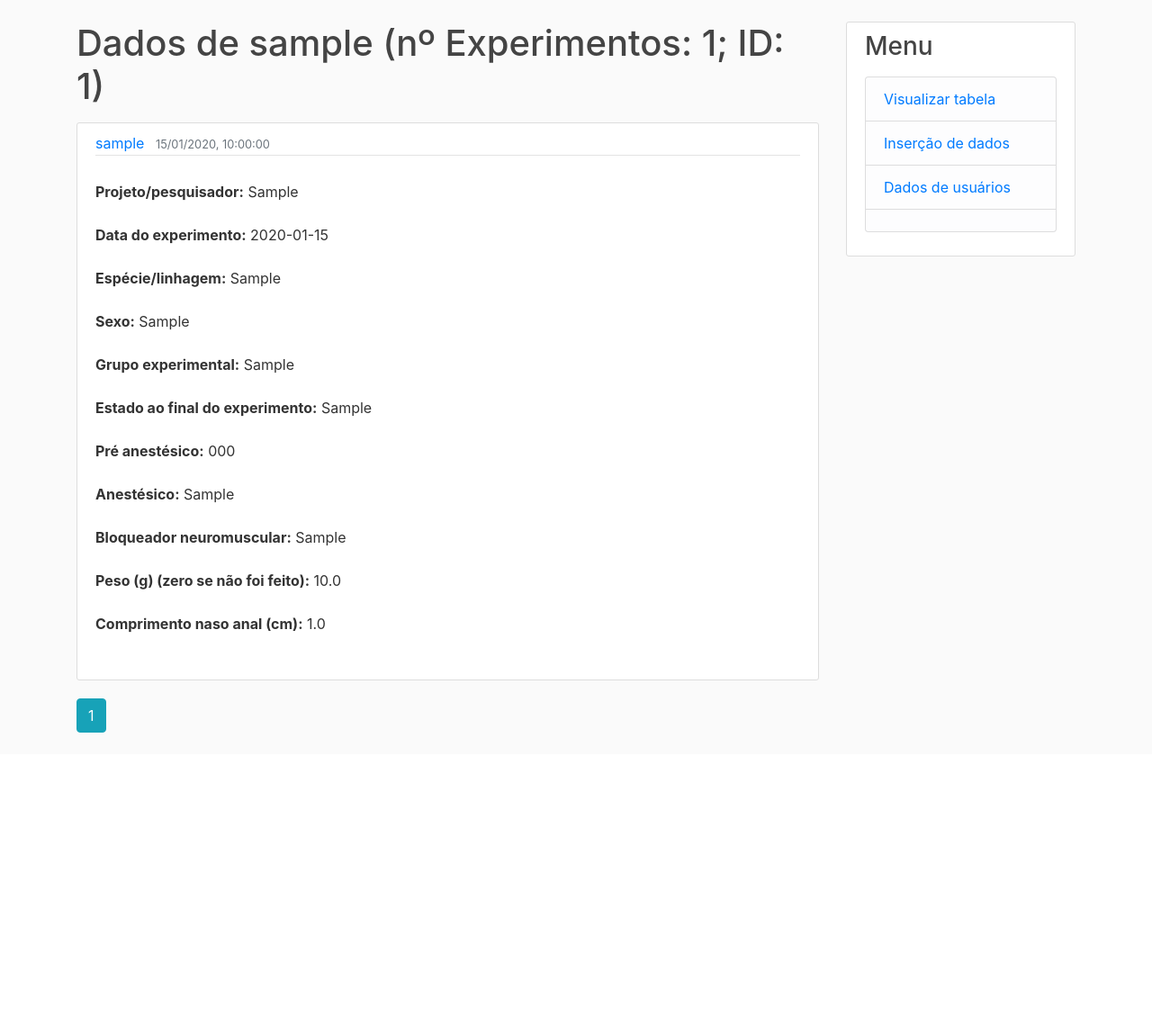
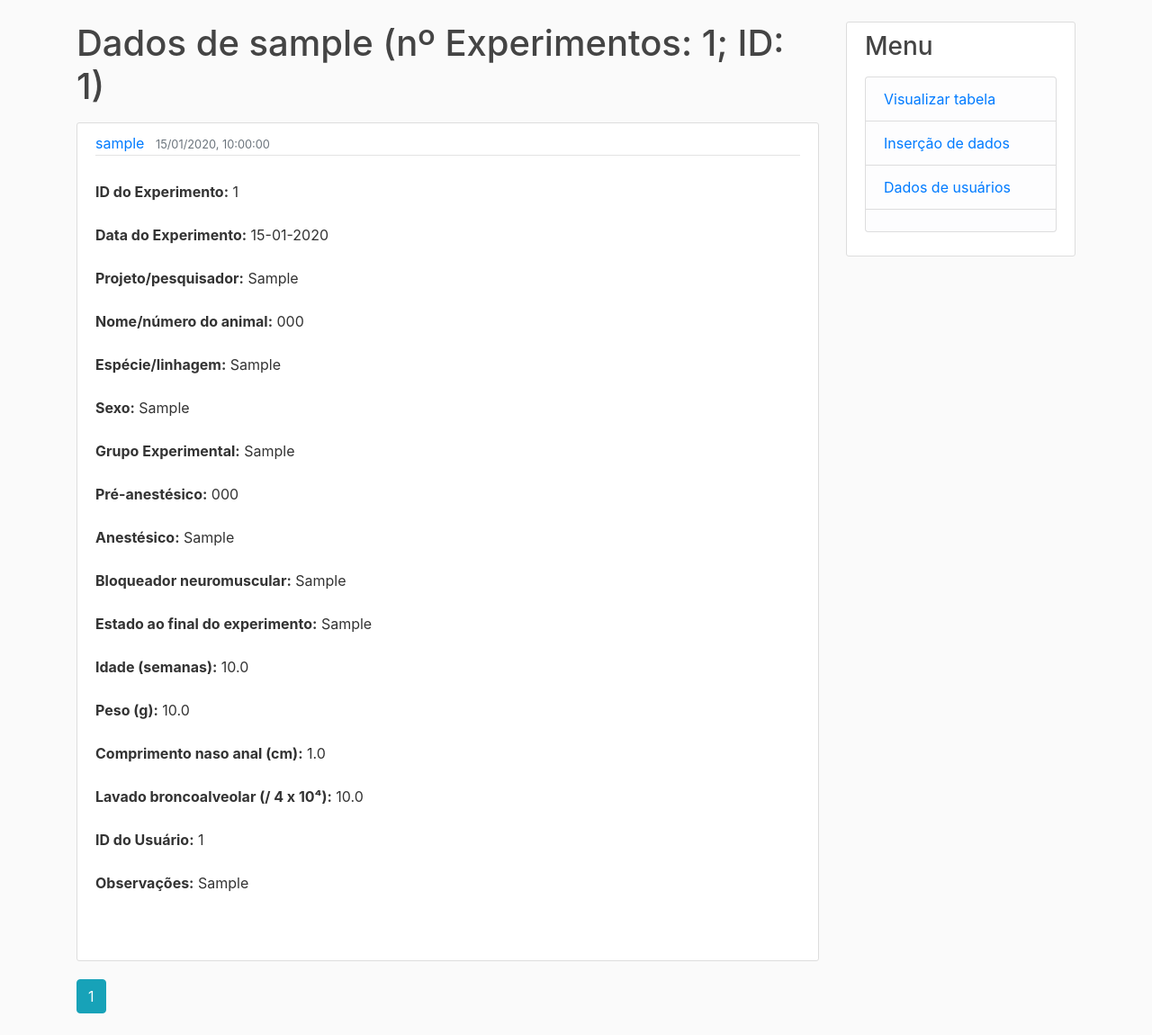
Before and after one commit to ricardosaito0/lab_bank, a Flask app: template lab_bank/templates/user_subjects.html in a window 1280 px wide. Shown: the part 56-1206 px from the top of the page at 90% size. Before the commit the page ends 870 px from the top, so only its background shows below. Run offline with Flask 3, Linux system fonts and the light colour scheme; tables that the repository leaves empty hold one stand-in row (values such as "Sample post"); the template is opened without the code that fills it: values that come from a table or form of the project are taken from there, most other values are stand-ins (such as "Sample title", 1, 10 or a date in 2020); parts of the project's set-up code (start-up, migrations or seed data) failed here and were passed over; some libraries are stand-ins or nearby versions.

Commit message:
Atualização do dia 27/01

```diff
--- a/lab_bank/models.py
+++ b/lab_bank/models.py
@@ -74,6 +74,7 @@ class Subject(db.Model):
     age = db.Column(db.Float, nullable=False)
     weight = db.Column(db.Float, nullable=False)
     project = db.Column(db.String(255), nullable=True)
+    name_number = db.Column(db.String(255), nullable=True)
     naso_anal_length = db.Column(db.Float, nullable=True)
     bronchoalveolar_lavage = db.Column(db.Float, nullable=True)
     user_id = db.Column(db.Integer, db.ForeignKey('user.id'), nullable=False)
--- /dev/null
+++ b/lab_bank/static/uploads/20250127143710_Buds3_Pro_IEF_Neutral.txt
@@ -0,0 +1 @@
+GraphicEQ: 20 -9.5; 21 -9.6; 22 -9.7; 23 -9.8; 24 -9.8; 26 -9.9; 27 -9.9; 29 -10.0; 30 -10.0; 32 -10.0; 34 -10.0; 36 -9.9; 38 -9.8; 40 -9.6; 43 -9.4; 45 -9.2; 48 -9.0; 50 -8.8; 53 -8.5; 56 -8.3; 59 -8.0; 63 -7.8; 66 -7.6; 70 -7.4; 74 -7.2; 78 -7.0; 83 -6.8; 87 -6.6; 92 -6.4; 97 -6.1; 103 -5.8; 109 -5.5; 115 -5.2; 121 -4.9; 128 -4.6; 136 -4.3; 143 -4.1; 151 -3.9; 160 -3.6; 169 -3.4; 178 -3.2; 188 -3.0; 199 -2.9; 210 -2.7; 222 -2.5; 235 -2.4; 248 -2.2; 262 -2.1; 277 -2.0; 292 -1.9; 309 -1.9; 326 -1.9; 345 -1.9; 364 -1.9; 385 -2.0; 406 -2.0; 429 -2.1; 453 -2.2; 479 -2.2; 506 -2.3; 534 -2.4; 565 -2.4; 596 -2.5; 630 -2.6; 665 -2.7; 703 -2.7; 743 -2.8; 784 -2.9; 829 -3.0; 875 -3.0; 924 -3.1; 977 -3.1; 1032 -3.1; 1090 -3.0; 1151 -3.0; 1216 -3.0; 1284 -3.0; 1357 -3.0; 1433 -3.0; 1514 -3.1; 1599 -3.1; 1689 -3.1; 1784 -3.1; 1885 -3.1; 1991 -3.0; 2103 -2.9; 2221 -2.8; 2347 -2.7; 2479 -2.5; 2618 -2.3; 2766 -2.1; 2921 -1.8; 3086 -1.4; 3260 -1.0; 3443 -0.8; 3637 -0.7; 3842 -1.0; 4058 -1.4; 4287 -1.9; 4528 -2.5; 4783 -3.0; 5052 -3.4; 5337 -3.8; 5637 -4.2; 5955 -4.6; 6290 -5.0; 6644 -5.4; 7018 -5.8; 7414 -6.2; 7831 -6.4; 8272 -6.5; 8738 -6.5; 9230 -6.2; 9749 -5.6; 10298 -4.8; 10878 -3.8; 11490 -2.6; 12137 -1.1; 12821 -0.0; 13543 0.0; 14305 -0.8; 15110 -1.6; 15961 -2.2; 16860 -2.5; 17809 -2.6; 18812 -2.7; 19871 -2.7
--- /dev/null
+++ b/lab_bank/static/uploads/20250127143747_Buds3_Pro_IEF_Neutral.txt
@@ -0,0 +1 @@
+GraphicEQ: 20 -9.5; 21 -9.6; 22 -9.7; 23 -9.8; 24 -9.8; 26 -9.9; 27 -9.9; 29 -10.0; 30 -10.0; 32 -10.0; 34 -10.0; 36 -9.9; 38 -9.8; 40 -9.6; 43 -9.4; 45 -9.2; 48 -9.0; 50 -8.8; 53 -8.5; 56 -8.3; 59 -8.0; 63 -7.8; 66 -7.6; 70 -7.4; 74 -7.2; 78 -7.0; 83 -6.8; 87 -6.6; 92 -6.4; 97 -6.1; 103 -5.8; 109 -5.5; 115 -5.2; 121 -4.9; 128 -4.6; 136 -4.3; 143 -4.1; 151 -3.9; 160 -3.6; 169 -3.4; 178 -3.2; 188 -3.0; 199 -2.9; 210 -2.7; 222 -2.5; 235 -2.4; 248 -2.2; 262 -2.1; 277 -2.0; 292 -1.9; 309 -1.9; 326 -1.9; 345 -1.9; 364 -1.9; 385 -2.0; 406 -2.0; 429 -2.1; 453 -2.2; 479 -2.2; 506 -2.3; 534 -2.4; 565 -2.4; 596 -2.5; 630 -2.6; 665 -2.7; 703 -2.7; 743 -2.8; 784 -2.9; 829 -3.0; 875 -3.0; 924 -3.1; 977 -3.1; 1032 -3.1; 1090 -3.0; 1151 -3.0; 1216 -3.0; 1284 -3.0; 1357 -3.0; 1433 -3.0; 1514 -3.1; 1599 -3.1; 1689 -3.1; 1784 -3.1; 1885 -3.1; 1991 -3.0; 2103 -2.9; 2221 -2.8; 2347 -2.7; 2479 -2.5; 2618 -2.3; 2766 -2.1; 2921 -1.8; 3086 -1.4; 3260 -1.0; 3443 -0.8; 3637 -0.7; 3842 -1.0; 4058 -1.4; 4287 -1.9; 4528 -2.5; 4783 -3.0; 5052 -3.4; 5337 -3.8; 5637 -4.2; 5955 -4.6; 6290 -5.0; 6644 -5.4; 7018 -5.8; 7414 -6.2; 7831 -6.4; 8272 -6.5; 8738 -6.5; 9230 -6.2; 9749 -5.6; 10298 -4.8; 10878 -3.8; 11490 -2.6; 12137 -1.1; 12821 -0.0; 13543 0.0; 14305 -0.8; 15110 -1.6; 15961 -2.2; 16860 -2.5; 17809 -2.6; 18812 -2.7; 19871 -2.7
--- /dev/null
+++ b/lab_bank/static/uploads/20250127144052_Buds3_Pro_IEF_Neutral.txt
@@ -0,0 +1 @@
+GraphicEQ: 20 -9.5; 21 -9.6; 22 -9.7; 23 -9.8; 24 -9.8; 26 -9.9; 27 -9.9; 29 -10.0; 30 -10.0; 32 -10.0; 34 -10.0; 36 -9.9; 38 -9.8; 40 -9.6; 43 -9.4; 45 -9.2; 48 -9.0; 50 -8.8; 53 -8.5; 56 -8.3; 59 -8.0; 63 -7.8; 66 -7.6; 70 -7.4; 74 -7.2; 78 -7.0; 83 -6.8; 87 -6.6; 92 -6.4; 97 -6.1; 103 -5.8; 109 -5.5; 115 -5.2; 121 -4.9; 128 -4.6; 136 -4.3; 143 -4.1; 151 -3.9; 160 -3.6; 169 -3.4; 178 -3.2; 188 -3.0; 199 -2.9; 210 -2.7; 222 -2.5; 235 -2.4; 248 -2.2; 262 -2.1; 277 -2.0; 292 -1.9; 309 -1.9; 326 -1.9; 345 -1.9; 364 -1.9; 385 -2.0; 406 -2.0; 429 -2.1; 453 -2.2; 479 -2.2; 506 -2.3; 534 -2.4; 565 -2.4; 596 -2.5; 630 -2.6; 665 -2.7; 703 -2.7; 743 -2.8; 784 -2.9; 829 -3.0; 875 -3.0; 924 -3.1; 977 -3.1; 1032 -3.1; 1090 -3.0; 1151 -3.0; 1216 -3.0; 1284 -3.0; 1357 -3.0; 1433 -3.0; 1514 -3.1; 1599 -3.1; 1689 -3.1; 1784 -3.1; 1885 -3.1; 1991 -3.0; 2103 -2.9; 2221 -2.8; 2347 -2.7; 2479 -2.5; 2618 -2.3; 2766 -2.1; 2921 -1.8; 3086 -1.4; 3260 -1.0; 3443 -0.8; 3637 -0.7; 3842 -1.0; 4058 -1.4; 4287 -1.9; 4528 -2.5; 4783 -3.0; 5052 -3.4; 5337 -3.8; 5637 -4.2; 5955 -4.6; 6290 -5.0; 6644 -5.4; 7018 -5.8; 7414 -6.2; 7831 -6.4; 8272 -6.5; 8738 -6.5; 9230 -6.2; 9749 -5.6; 10298 -4.8; 10878 -3.8; 11490 -2.6; 12137 -1.1; 12821 -0.0; 13543 0.0; 14305 -0.8; 15110 -1.6; 15961 -2.2; 16860 -2.5; 17809 -2.6; 18812 -2.7; 19871 -2.7
--- a/lab_bank/table/forms.py
+++ b/lab_bank/table/forms.py
@@ -6,7 +6,6 @@ class CustomFloatField(FloatField):
     def process_formdata(self, valuelist):
         if valuelist:
             try:
-                # Substitui vírgulas por pontos para conversão de float
                 self.data = float(valuelist[0].replace(',', '.'))
             except ValueError:
                 self.data = None
@@ -15,6 +14,8 @@ class CustomFloatField(FloatField):
 class InsertDataForm(FlaskForm):
 
     project = StringField('Projeto/pesquisador', default = '', validators=[Optional()])
+
+    name_number = StringField('Nome/número do animal', default = '', validators=[Optional()])
 
     date = DateField('Data', format='%Y-%m-%d', validators=[DataRequired()])
 
--- a/lab_bank/table/routes.py
+++ b/lab_bank/table/routes.py
@@ -79,6 +79,7 @@ def insert_data():
                 age=form.age.data,
                 weight=form.weight.data,
                 project=form.project.data if form.project.data else '',
+                name_number=form.name_number.data if form.name_number.data else '',
                 naso_anal_length=form.naso_anal_length.data,
                 bronchoalveolar_lavage=form.bronchoalveolar_lavage.data,
                 user_id=current_user.id,
@@ -114,6 +115,7 @@ def display_table():
             'ID do Exp.': subject.id,
             'Data do Exp.': subject.date.strftime('%d-%m-%Y') if subject.date else 'N/A',
             'Projeto/pesquisador': subject.project,
+            'Nome/número do animal': subject.name_number,
             'Espécie/linhagem': subject.lineage,
             'Sexo': subject.sex,
             'Grupo Experimental': subject.ova_or_control,
@@ -182,6 +184,7 @@ def update_data(subject_id):
             subject.neuromuscular_blocker = form.other_neuromuscular_blocker.data
 
         subject.project = form.project.data if form.project.data else ''
+        subject.name_number = form.name_number.data if form.name_number.data else ''
         subject.date = form.date.data
         subject.sex = form.sex.data
         subject.age = form.age.data
@@ -230,6 +233,7 @@ def update_data(subject_id):
         form.other_flexivent.data = subject.flexivent if subject.flexivent not in ['Unicompartimental', 'Fase Cte', 'Não informado', 'Outros'] else ''
 
         form.project.data = subject.project
+        form.name_number.data = subject.name_number
         form.date.data = subject.date
         form.weight.data = subject.weight
         form.age.data = subject.age
--- a/lab_bank/templates/user_subjects.html
+++ b/lab_bank/templates/user_subjects.html
@@ -13,17 +13,24 @@
 			</div>
 
 			<p class="article-content">
-				<strong>Projeto/pesquisador:</strong> {{ subject.project}}<br>
-				<strong>Data do experimento:</strong> {{ subject.date}}<br>
-				<strong>Espécie/linhagem:</strong> {{ subject.lineage}}<br>
-				<strong>Sexo:</strong> {{ subject.sex}}<br>
-				<strong>Grupo experimental:</strong> {{ subject.ova_or_control }}<br>
-				<strong>Estado ao final do experimento:</strong> {{ subject.dead_or_alive }}<br>
-				<strong>Pré anestésico:</strong> {{ subject.acepromazine }}<br>
+				<strong>ID do Experimento:</strong> {{ subject.id }}<br>
+				<strong>Data do Experimento:</strong> {{ subject.date.strftime('%d-%m-%Y') if subject.date else 'N/A' }}<br>
+				<strong>Projeto/pesquisador:</strong> {{ subject.project }}<br>
+				<strong>Nome/número do animal:</strong> {{ subject.name_number }}<br>
+				<strong>Espécie/linhagem:</strong> {{ subject.lineage }}<br>
+				<strong>Sexo:</strong> {{ subject.sex }}<br>
+				<strong>Grupo Experimental:</strong> {{ subject.ova_or_control }}<br>
+				<strong>Pré-anestésico:</strong> {{ subject.acepromazine }}<br>
 				<strong>Anestésico:</strong> {{ subject.anesthesic }}<br>
 				<strong>Bloqueador neuromuscular:</strong> {{ subject.neuromuscular_blocker }}<br>
-				<strong>Peso (g) (zero se não foi feito):</strong> {{ subject.weight }}<br>
+				<strong>Estado ao final do experimento:</strong> {{ subject.dead_or_alive }}<br>
+				<strong>Idade (semanas):</strong> {{ subject.age }}<br>
+				<strong>Peso (g):</strong> {{ subject.weight }}<br>
 				<strong>Comprimento naso anal (cm):</strong> {{ subject.naso_anal_length }}<br>
+				<strong>Lavado broncoalveolar (/ 4 x 10⁴):</strong> {{ subject.bronchoalveolar_lavage }}<br>
+				<strong>ID do Usuário:</strong> {{ subject.user_id }}<br>
+				<strong>Observações:</strong> {{ subject.observations }}<br>
+
 			</p>
 
 			{% if subject.owner == current_user or current_user.is_admin %}
```
Also changed, not shown: lab_bank/templates/insert_data.html (+15 -0 lines), venv_bibliotecas.txt (added, +14 -0 lines), instance/site.db, 2 other files.
